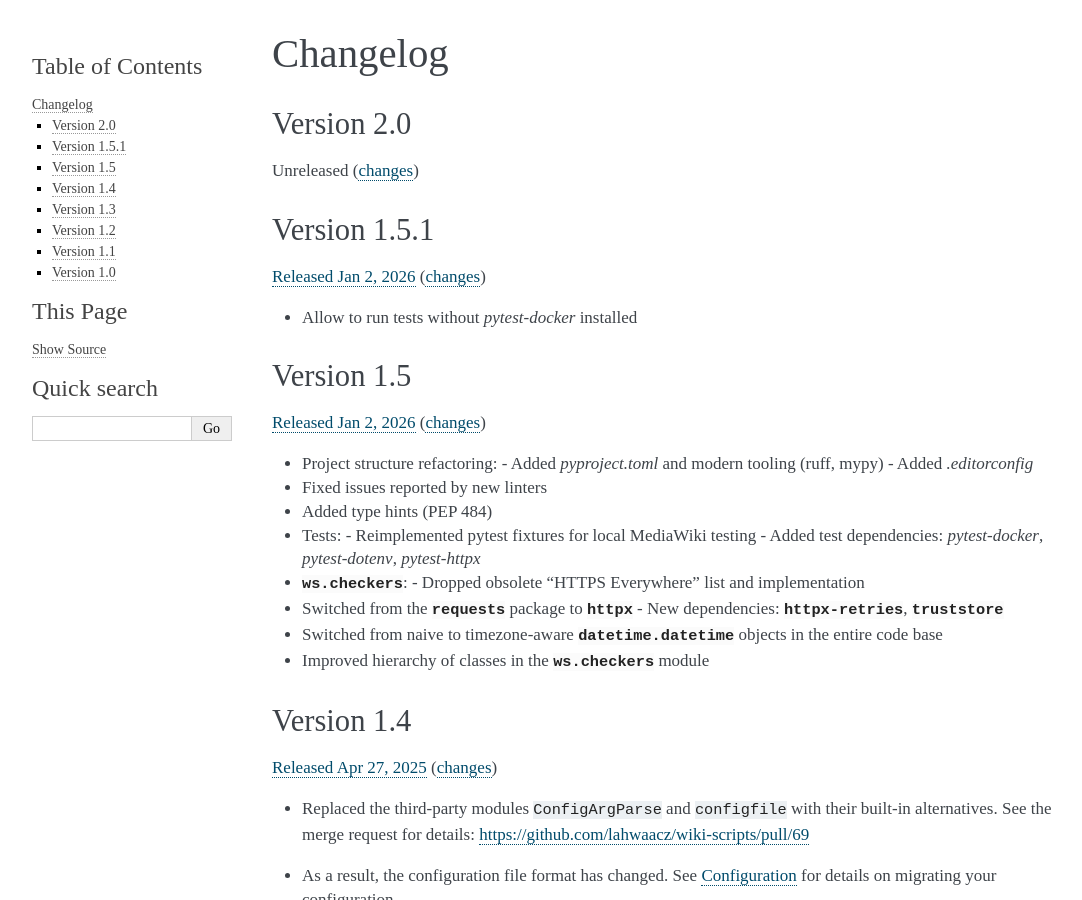
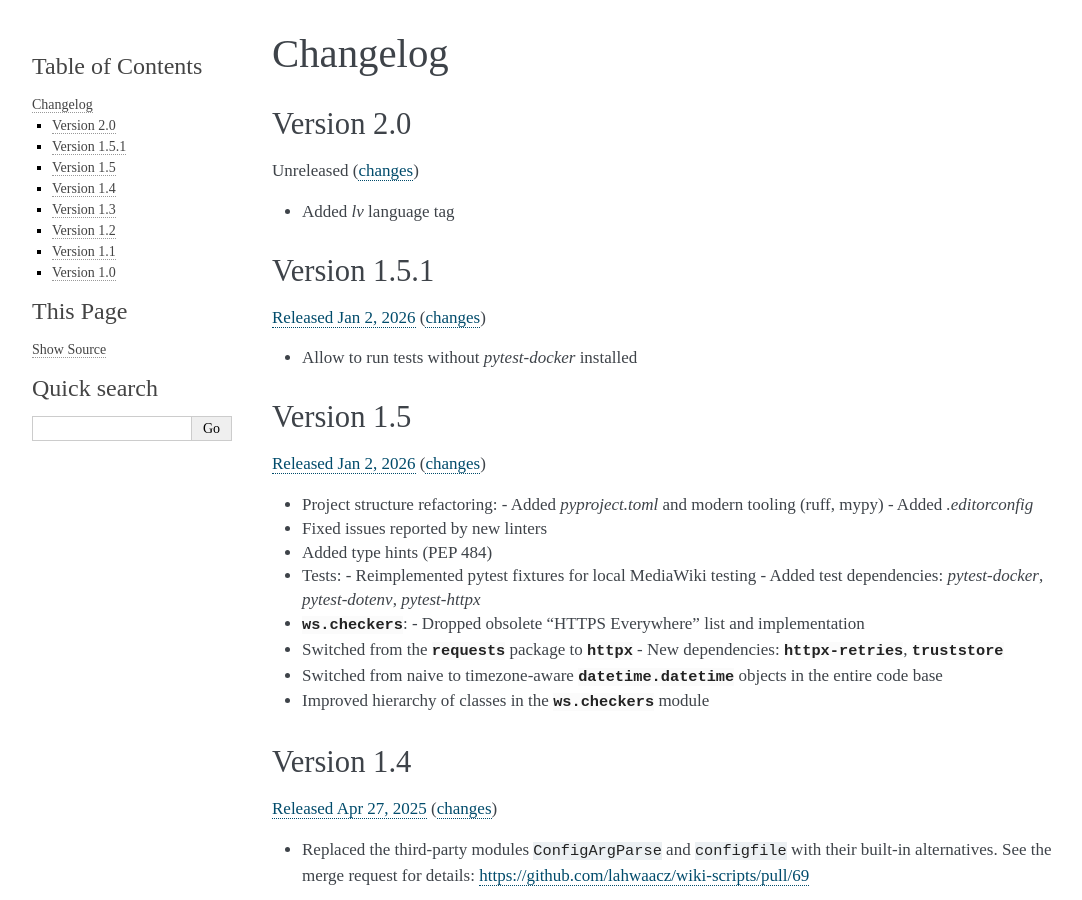
Before and after one commit to lahwaacz/wiki-scripts, a Sphinx documentation site: the page built from docs/changelog.rst, in a window 1280 px wide and 900 px high. Shown: the whole window, without its empty margins (10-1092 px from the left). Built offline with Sphinx 7.4.7, drawn with Linux system fonts in a browser that asks for light colours; pages that are not in the unit, such as notebooks, are missing from menus.

Commit message:
Add changelog entry

```diff
--- a/docs/changelog.rst
+++ b/docs/changelog.rst
@@ -6,6 +6,8 @@ Version 2.0
 
 Unreleased
 (`changes <https://github.com/lahwaacz/wiki-scripts/compare/1.5.1...master>`__)
+
+- Added `lv` language tag
 
 Version 1.5.1
 -------------
```
